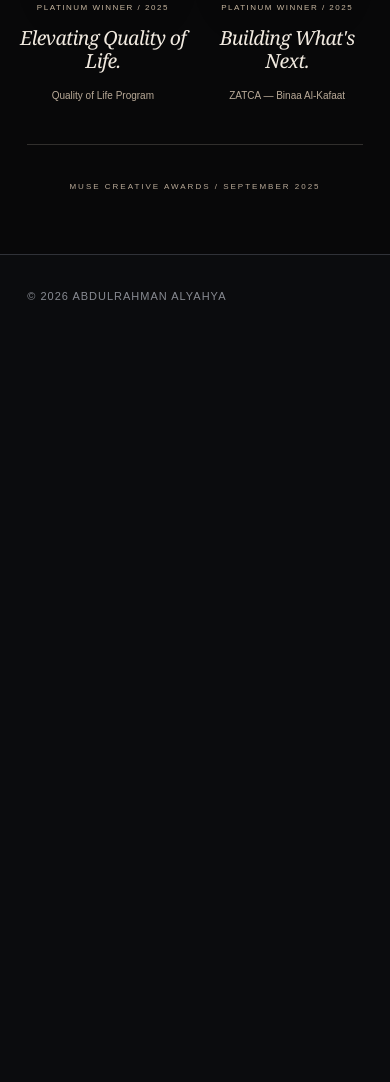
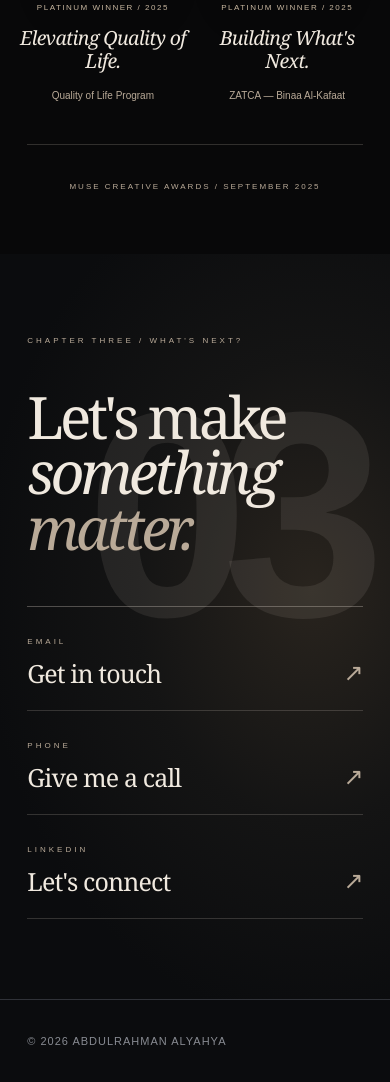
Before and after one commit to d7my77/Portfolio, a plain HTML site: page index.html in a window 390 px wide. Shown: the part 9291-10373 px from the top of the page. Before the commit the page ends 9628 px from the top, so only its background shows below. Drawn offline with Linux system fonts and the light colour scheme.

Commit message:
Update index.html

```diff
--- a/index.html
+++ b/index.html
@@ -2487,6 +2487,174 @@
 
 }
 
+    /* CHAPTER THREE — WHAT'S NEXT */
+
+.contact-chapter {
+  position: relative;
+  min-height: 100vh;
+  display: flex;
+  align-items: center;
+  padding: 100px 7%;
+  box-sizing: border-box;
+  overflow: hidden;
+  isolation: isolate;
+  background: radial-gradient(
+    ellipse at 80% 45%,
+    #29241e 0%,
+    #141414 40%,
+    #0b0c0e 75%
+  );
+}
+
+.contact-chapter-number {
+  position: absolute;
+  right: 7%;
+  top: 50%;
+  transform: translateY(-50%);
+  font-family: Arial, sans-serif;
+  font-size: clamp(220px, 49vw, 850px);
+  font-weight: 700;
+  line-height: .85;
+  letter-spacing: -.09em;
+  color: rgba(232,223,211,.09);
+  pointer-events: none;
+  z-index: 0;
+}
+
+.contact-content {
+  position: relative;
+  z-index: 1;
+  width: 100%;
+}
+
+.contact-title {
+  font-family: Georgia, "Times New Roman", serif;
+  font-size: clamp(65px, 12vw, 190px);
+  font-weight: 400;
+  line-height: .95;
+  letter-spacing: -.065em;
+  color: #f0e9df;
+  margin: 50px 0 80px;
+}
+
+.contact-title em {
+  display: block;
+  font-weight: 400;
+}
+
+.contact-title .contact-accent {
+  color: #b9aa98;
+}
+
+.contact-links {
+  display: grid;
+  grid-template-columns: repeat(3, minmax(0, 1fr));
+  gap: 5%;
+  border-top: 1px solid rgba(232,223,211,.3);
+  padding-top: 35px;
+}
+
+.contact-link {
+  display: flex;
+  flex-direction: column;
+  gap: 18px;
+  text-decoration: none;
+  color: #f0e9df;
+  padding: 15px 0 25px;
+  border-bottom: 1px solid rgba(232,223,211,.18);
+  transition: border-color .4s ease;
+}
+
+.contact-label {
+  font-size: 10px;
+  letter-spacing: 4px;
+  color: #b9aa98;
+}
+
+.contact-action {
+  display: flex;
+  justify-content: space-between;
+  align-items: center;
+  gap: 10px;
+  font-family: Georgia, serif;
+  font-size: clamp(18px, 2.4vw, 36px);
+  font-weight: 400;
+  letter-spacing: -.035em;
+  transition: color .4s ease;
+}
+
+.contact-action span {
+  font-family: Arial, sans-serif;
+  font-size: 24px;
+  color: #b9aa98;
+  transition: transform .4s ease;
+}
+
+.contact-link:hover {
+  border-color: #b9aa98;
+}
+
+.contact-link:hover .contact-action {
+  color: #b9aa98;
+}
+
+.contact-link:hover .contact-action span {
+  transform: translate(5px, -5px);
+}
+
+.contact-link:focus-visible {
+  outline: 1px solid #b9aa98;
+  outline-offset: 6px;
+}
+
+@media (max-width: 600px) {
+
+  .contact-chapter {
+    min-height: 85vh;
+    padding: 80px 7%;
+  }
+
+  .contact-chapter-number {
+    font-size: 75vw;
+    right: 8%;
+    top: 35%;
+  }
+
+  .contact-title {
+    font-size: 15vw;
+    margin: 40px 0 50px;
+  }
+
+  .contact-links {
+    grid-template-columns: 1fr;
+    gap: 20px;
+    padding-top: 20px;
+  }
+
+  .contact-link {
+    gap: 10px;
+    padding: 10px 0 20px;
+  }
+
+  .contact-label {
+    font-size: 8px;
+    letter-spacing: 3px;
+  }
+
+  .contact-action {
+    font-size: 25px;
+  }
+
+}
+
+@media (prefers-reduced-motion: reduce) {
+  .contact-link,
+  .contact-action,
+  .contact-action span {
+    transition: none;
+  }
+}
+
   </style>
 </head>
 
@@ -3407,6 +3575,72 @@
 
   <div class="awards-signature">
     MUSE CREATIVE AWARDS / SEPTEMBER 2025
+  </div>
+
+</section>
+
+  <!-- CHAPTER THREE — WHAT'S NEXT -->
+
+<section class="contact-chapter" id="contact">
+
+  <span class="contact-chapter-number" aria-hidden="true">
+    03
+  </span>
+
+  <div class="contact-content">
+
+    <div class="origin-label">
+      CHAPTER THREE / WHAT'S NEXT?
+    </div>
+
+    <h2 class="contact-title">
+      Let's make
+      <em>something</em>
+      <em class="contact-accent">matter.</em>
+    </h2>
+
+    <div class="contact-links">
+
+      <a class="contact-link"
+         href="mailto:abdulrahman.mohammed7766@gmail.com">
+
+        <span class="contact-label">EMAIL</span>
+
+        <span class="contact-action">
+          Get in touch
+          <span>↗</span>
+        </span>
+
+      </a>
+
+      <a class="contact-link"
+         href="tel:+966597979379">
+
+        <span class="contact-label">PHONE</span>
+
+        <span class="contact-action">
+          Give me a call
+          <span>↗</span>
+        </span>
+
+      </a>
+
+      <a class="contact-link"
+         href="https://www.linkedin.com/in/abdulrahman-alyahya-a40033192/"
+         target="_blank"
+         rel="noopener noreferrer">
+
+        <span class="contact-label">LINKEDIN</span>
+
+        <span class="contact-action">
+          Let's connect
+          <span>↗</span>
+        </span>
+
+      </a>
+
+    </div>
+
   </div>
 
 </section>
```
